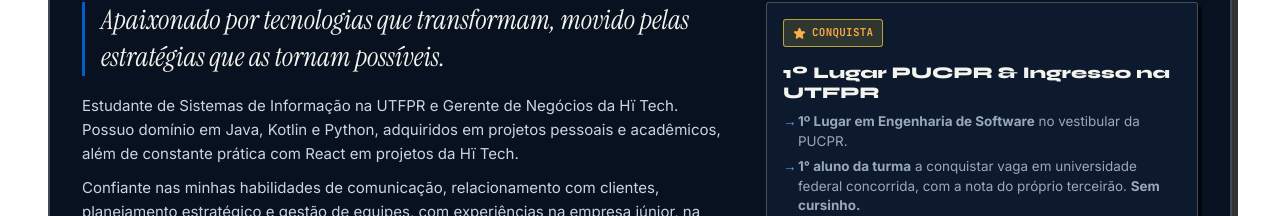
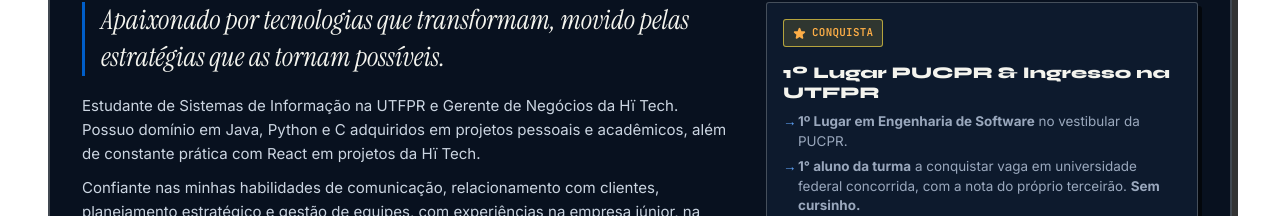
Before and after one commit to ArthurJKF/portfolio, a React (Vite) app: page /portfolio in a window 1280 px wide. Shown: the part 538-754 px from the top of the page. Built offline with nearby package versions, Linux system fonts and the light colour scheme.

Commit message:
texto corrigido no Sobre Mim

```diff
--- a/src/pages/Portfolio.jsx
+++ b/src/pages/Portfolio.jsx
@@ -251,7 +251,7 @@ export default function Portfolio() {
             <div className="about-narrative">
               <p>
                 Estudante de Sistemas de Informação na UTFPR e Gerente de Negócios da Hï Tech.
-                Possuo domínio em Java, Kotlin e Python, adquiridos em projetos pessoais e acadêmicos, além de constante prática com React em projetos da Hï Tech.
+                Possuo domínio em Java, Python e C adquiridos em projetos pessoais e acadêmicos, além de constante prática com React em projetos da Hï Tech.
               </p>
               <p>
                 Confiante nas minhas habilidades de comunicação, relacionamento com clientes, planejamento estratégico e gestão de equipes, com experiências na
```
